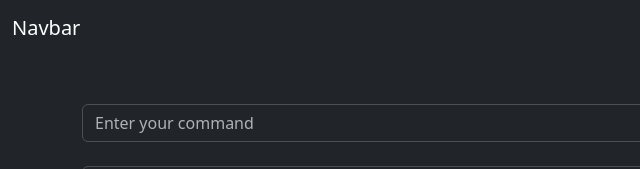
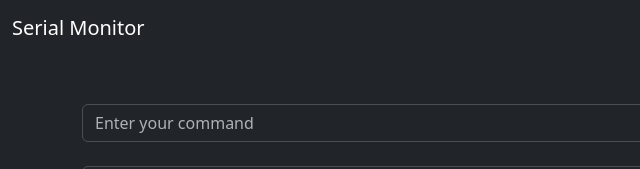
Before and after one commit to aleko-khomasuridze/SerialMonitor, a plain HTML site: page web/index.html in a window 1280 px wide. Shown: the top 169 px of the page, 0-640 px from the left. Drawn offline with nearby package versions, Linux system fonts and the light colour scheme; a script that the page names is missing.

Commit message:
Update index.html

```diff
--- a/web/index.html
+++ b/web/index.html
@@ -16,7 +16,7 @@
     <header>
         <nav class="navbar navbar-expand-lg">
             <div class="container-fluid">
-                <a class="navbar-brand" href="#">Navbar</a>
+                <a class="navbar-brand" href="#">Serial Monitor</a>
                 <div class="d-flex">
                     <button
                         class="btn btn-outline-primary"
```
